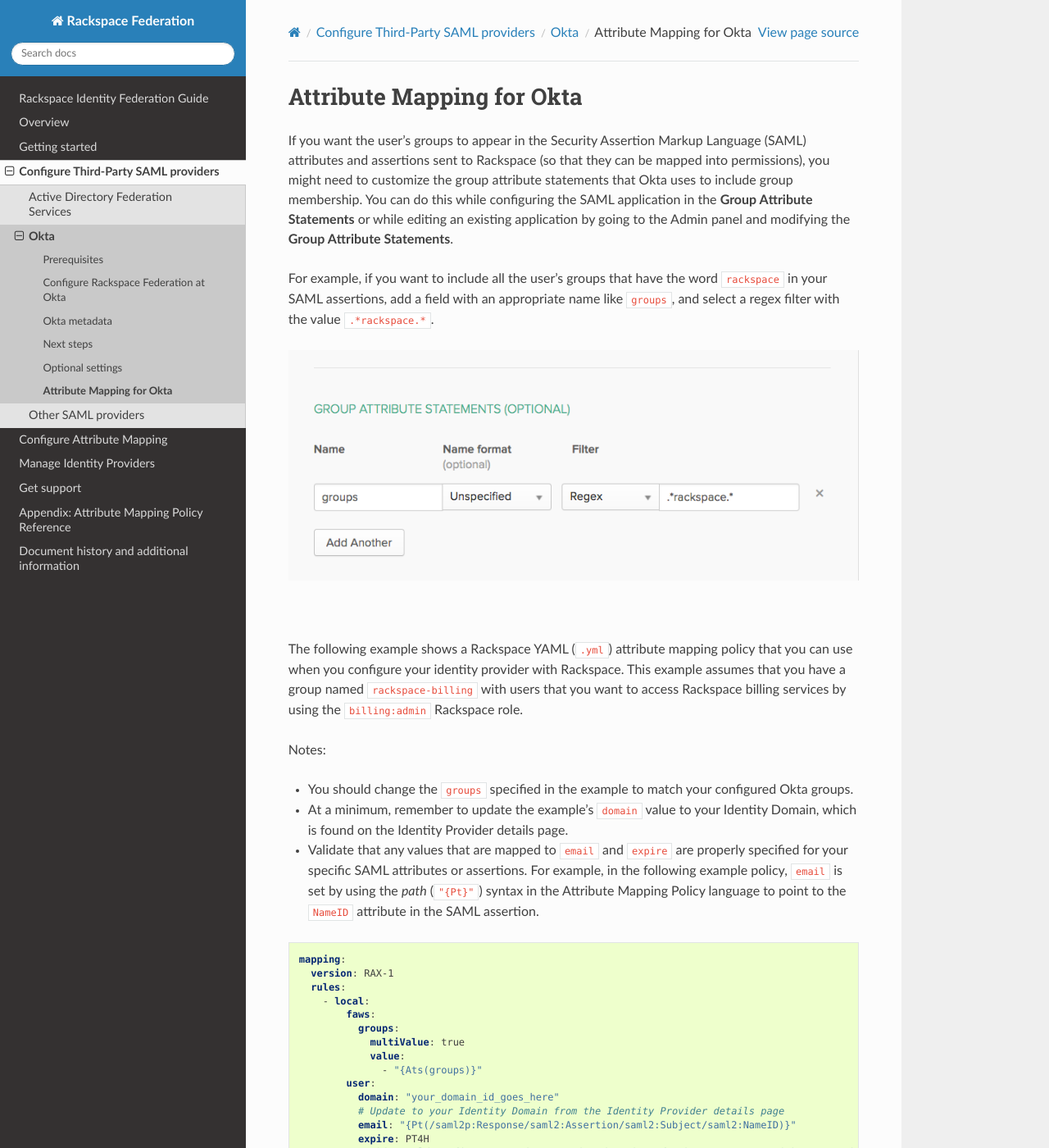
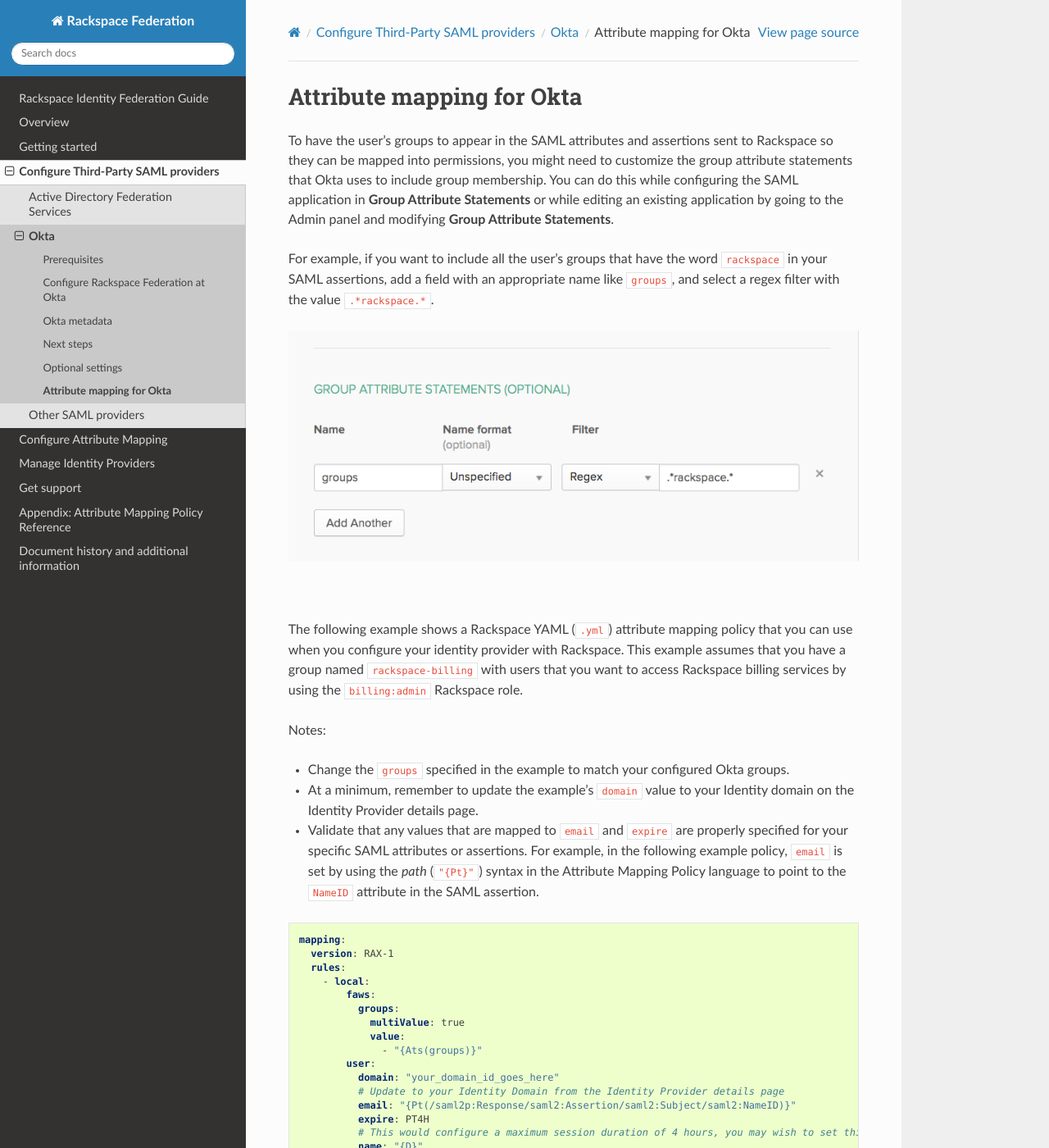
Before and after one commit to rackerlabs/docs-rackspace-federation, a Sphinx documentation site: the page built from doc/config-3p-saml/config-okta/okta-attribmapping.rst, in a window 1280 px wide and 1400 px high. Shown: the whole window at 82% size. Built offline with Sphinx 7.4.7 and the Read the Docs theme 2.0.0, drawn with Linux system fonts in a browser that asks for light colours; the version number could not be read and is left out; some of the changed text lies outside the part shown.

Commit message:
Editorial changes for okta-attribmapping-ug.rst
@WilliamLoy Please review these changes and see if you agree with them.

```diff
--- a/doc/config-3p-saml/config-okta/okta-attribmapping.rst
+++ b/doc/config-3p-saml/config-okta/okta-attribmapping.rst
@@ -1,15 +1,14 @@
 .. _okta-attribmapping-ug:
 
-Attribute Mapping for Okta
+Attribute mapping for Okta
 --------------------------
 
-If you want the user's groups to appear in the Security Assertion Markup
-Language (SAML) attributes and assertions sent to Rackspace (so that they can
-be mapped into permissions), you might need to customize the group attribute
-statements that Okta uses to include group membership. You can do this while
-configuring the SAML application in the **Group Attribute Statements** or while
-editing an existing application by going to the Admin panel and modifying the
-**Group Attribute Statements**.
+To have the user's groups to appear in the SAML attributes and assertions
+sent to Rackspace so they can be mapped into permissions, you might need
+to customize the group attribute statements that Okta uses to include group
+membership. You can do this while configuring the SAML application in
+**Group Attribute Statements** or while editing an existing application by
+going to the Admin panel and modifying **Group Attribute Statements**.
 
 For example, if you want to include all the user's groups that have the
 word ``rackspace`` in your SAML assertions, add a field with an appropriate
@@ -28,10 +27,10 @@
 
 Notes:
 
-- You should change the ``groups`` specified in the example to match your
+- Change the ``groups`` specified in the example to match your
   configured Okta groups.
 - At a minimum, remember to update the example's ``domain`` value to your
-  Identity Domain, which is found on the |idp| details page.
+  Identity domain on the |idp| details page.
 - Validate that any values that are mapped to ``email`` and ``expire`` are
   properly specified for your specific SAML attributes or assertions. For
   example, in the following example policy, ``email`` is set by using the
```
Also changed, not shown: other parts of doc/config-3p-saml/config-okta/okta-attribmapping.rst (+3 -3 lines).
